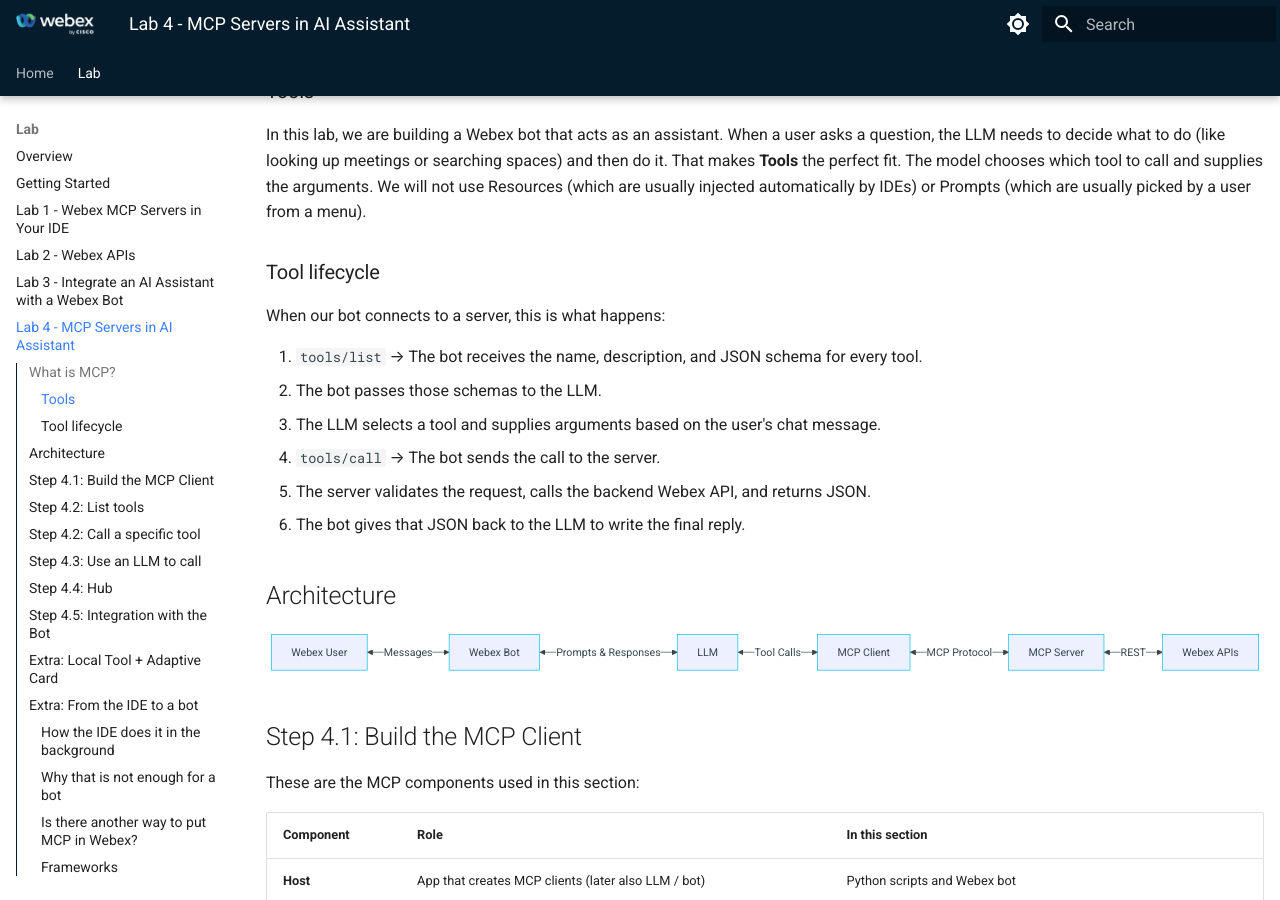
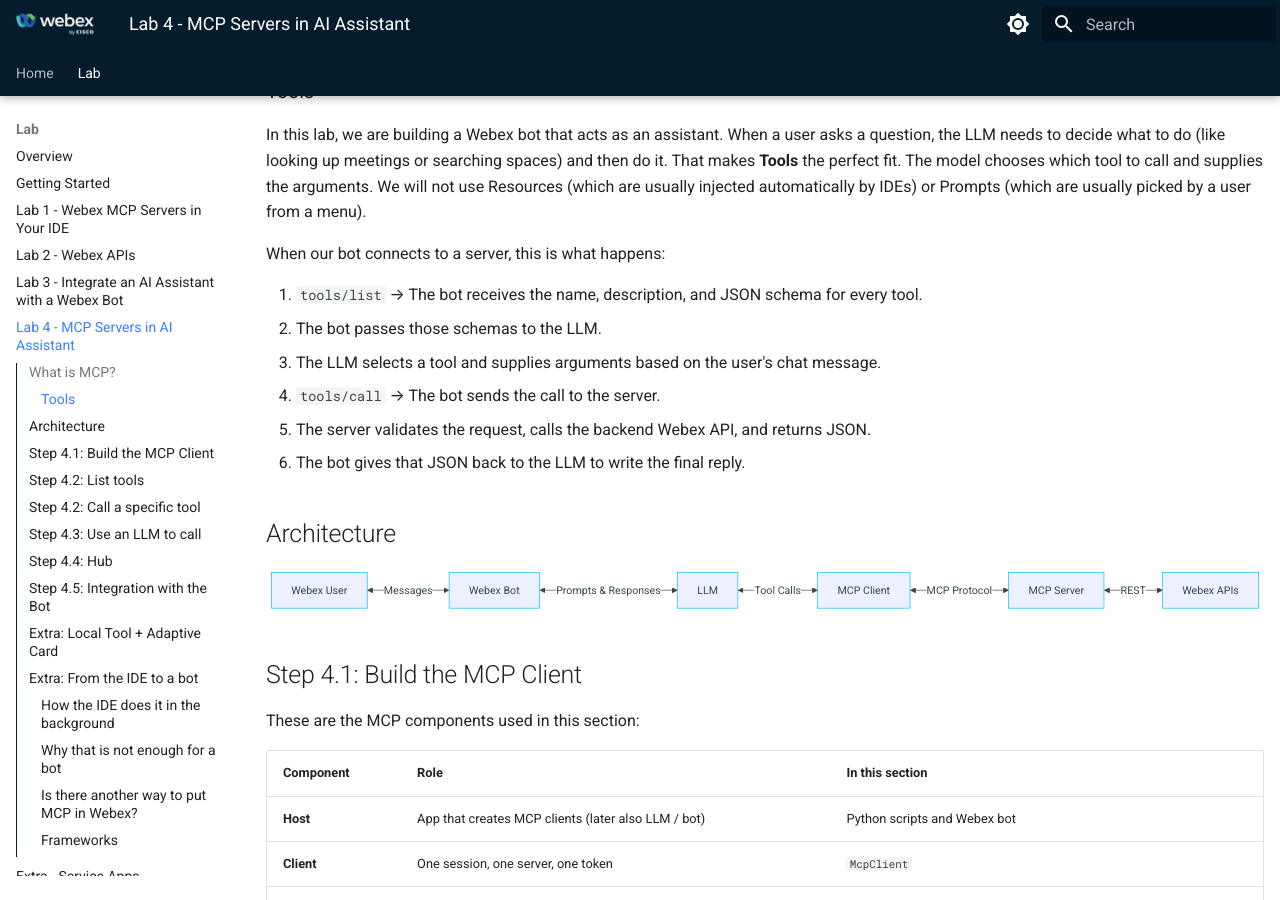
Before and after one commit to WebexCC-SA/LAB-31123, an MkDocs documentation site: the page built from docs/lab4_mcp.md, in a window 1280 px wide and 900 px high, scrolled down 591 px. Built offline with MkDocs 1.6.1 and Material for MkDocs 9.7.7, drawn with Linux system fonts in a browser that asks for light colours.

Commit message:
Update lab4_mcp.md

```diff
--- a/docs/lab4_mcp.md
+++ b/docs/lab4_mcp.md
@@ -17,8 +17,6 @@
 
 In this lab, we are building a Webex bot that acts as an assistant. When a user asks a question, the LLM needs to decide what to do (like looking up meetings or searching spaces) and then do it.
 That makes **Tools** the perfect fit. The model chooses which tool to call and supplies the arguments. We will not use Resources (which are usually injected automatically by IDEs) or Prompts (which are usually picked by a user from a menu).
-
-### Tool lifecycle
 
 When our bot connects to a server, this is what happens:
 
```
